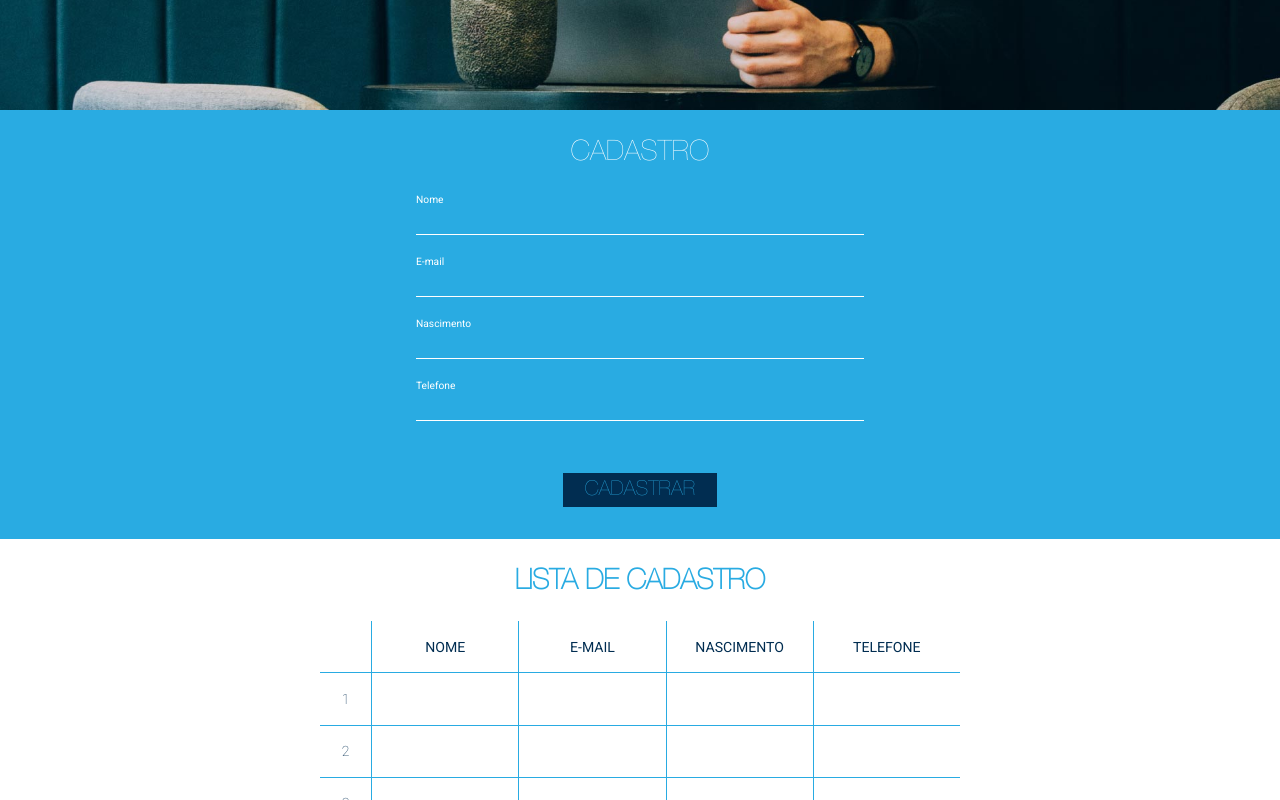
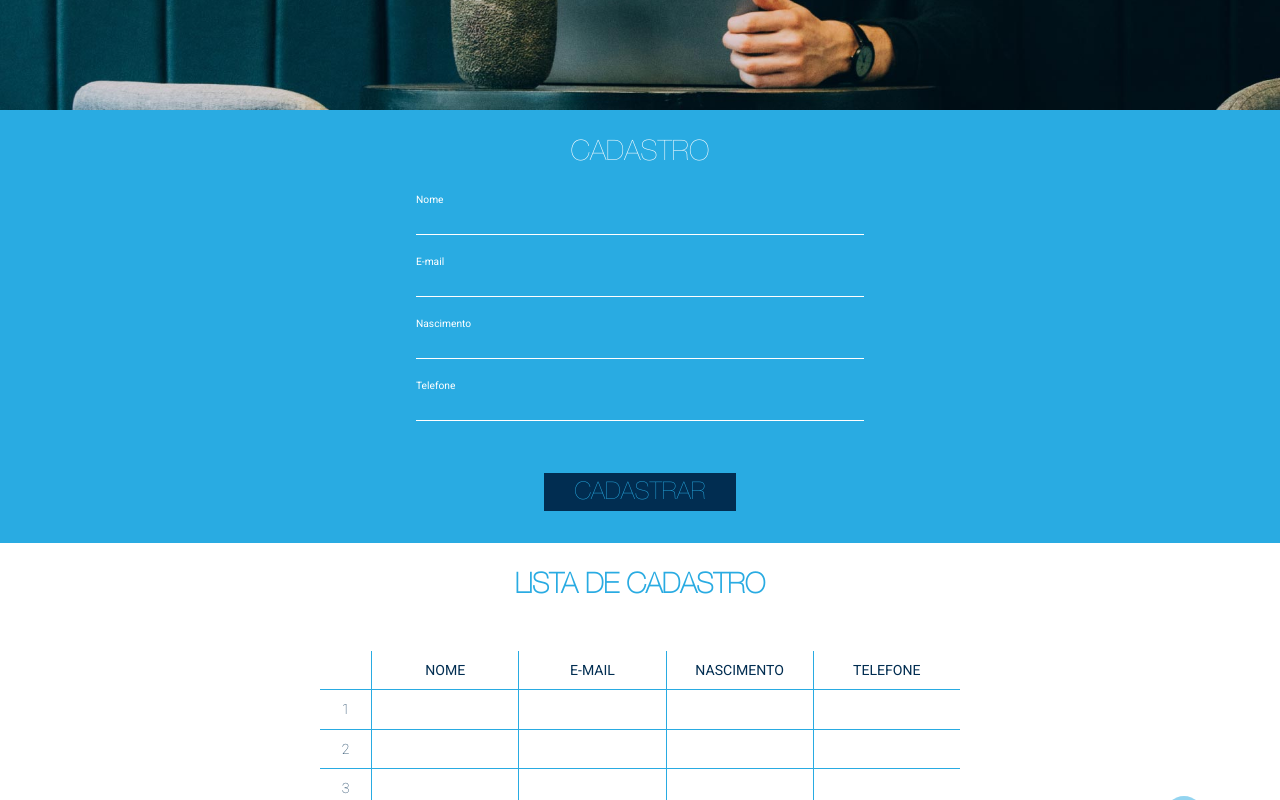
Before and after one commit to santos95mat/indev_app, a React (Vite) app: page / in a window 1280 px wide. Shown: the part 517-1317 px from the top of the page. Built offline with nearby package versions, Linux system fonts and the light colour scheme; no server answers.

Commit message:
massive update in style

```diff
--- a/src/App.css
+++ b/src/App.css
@@ -1,4 +1,5 @@
 * {
   margin: 0;
   padding: 0;
+  scroll-behavior: smooth;
 }
--- a/src/components/Main/styles.js
+++ b/src/components/Main/styles.js
@@ -36,7 +36,7 @@ export const StyledMain = styled.section`
     text-align: center;
   }
 
-  @media screen and (max-width: 991px) {
+  @media screen and (max-width: 1024px) {
     div {
       margin-bottom: 10vh;
     }
--- a/src/components/Register/styles.js
+++ b/src/components/Register/styles.js
@@ -32,6 +32,7 @@ export const StyledRegister = styled.section`
         text-align: center;
         width: 100%;
         margin-bottom: 2vw;
+        margin-top: 3vw;
       }
 
       div {
@@ -69,20 +70,20 @@ export const StyledRegister = styled.section`
 
   button {
     box-sizing: border-box;
-    width: 12vw;
-    height: 2.7vw;
+    width: 15vw;
+    height: 3vw;
     background-color: ${colors.secondaryColor};
     color: ${colors.primaryColor};
     font-family: ${constants.primaryFont};
     outline: 0;
     border: none;
-    font-size: 1.6vw;
+    font-size: 1.9vw;
     cursor: pointer;
     margin-bottom: 2.5vw;
   }
 
 
-  @media screen and (max-width: 991px) and (min-width: 767px){
+  @media screen and (max-width: 1024px) and (min-width: 767px){
     min-height: 30vh;
     justify-content: space-around;
     align-items: center;
@@ -107,12 +108,16 @@ export const StyledRegister = styled.section`
       }
     }
 
+    p {
+      font-size: 1.5vh
+    }
+
     button {
       margin-top: 1vh;
       margin-bottom: 3vh;
       width: 25vw;
-      font-size: 2.7vh;
-      height: auto;
+      font-size: 3vw;
+      height: 5vw;
     }
 
   }
@@ -128,6 +133,7 @@ export const StyledRegister = styled.section`
 
         legend {
           font-size: 5vh;
+          margin-bottom: 5vh;
         }
 
         div {
@@ -150,8 +156,8 @@ export const StyledRegister = styled.section`
 
     button {
       margin-top: 2vh;
-      width: 60vw;
-      height: 5vh;
+      width: 80vw;
+      height: 7vh;
       font-size: 4vh;
       margin-bottom: 5vh;
     }
--- a/src/components/Registered/styles.js
+++ b/src/components/Registered/styles.js
@@ -15,6 +15,7 @@ export const StyledRegistered = styled.section`
     font-family: ${constants.primaryFont};
     font-size: 2.2vw;
     margin-top: 2vw;
+    margin-bottom: 2vw;
   }
 
   section {
@@ -26,7 +27,7 @@ export const StyledRegistered = styled.section`
       display: flex;
 
       div {
-        height: 4vw;
+        height: 3vw;
         min-height: 32px;
         box-sizing: border-box;
         text-align: center;
@@ -67,12 +68,12 @@ export const StyledRegistered = styled.section`
   img {
     position: absolute;
     width: 3vw;
-    right: 2vw;
-    bottom: 2vw;
+    right: 6vw;
+    bottom: 4vw;
     cursor: pointer;
   }
 
-  @media screen and (max-width: 991px) and (min-width: 767px) {
+  @media screen and (max-width: 1024px) and (min-width: 767px) {
     h2 {
       font-size: 3vh;
       margin-bottom: 2vh;
--- a/src/components/RegisteredMobile/styles.js
+++ b/src/components/RegisteredMobile/styles.js
@@ -32,7 +32,7 @@ export const StyledRegisteredMobile = styled.section`
       box-sizing: border-box;
       flex-shrink: 0;
       width: 24.25%;
-      height: 5vh;
+      height: 4vh;
 
       label {
         position: relative;
@@ -77,12 +77,12 @@ export const StyledRegisteredMobile = styled.section`
     justify-content: center;
     align-items: center;
     box-sizing: border-box;
-    padding: 4vh 2vh 4vh 2vh;
+    padding: 2vh 2vh 2vh 2vh;
     margin-bottom: 6vh;
     width: 96%;
     border: 2px solid ${colors.primaryColor};
     z-index: 2;
-    gap: 2vh;
+    gap: 1vh;
 
     div {
       display: flex;
```
Also changed, not shown: 2 other files (tests, documents, lock files or other folders).
